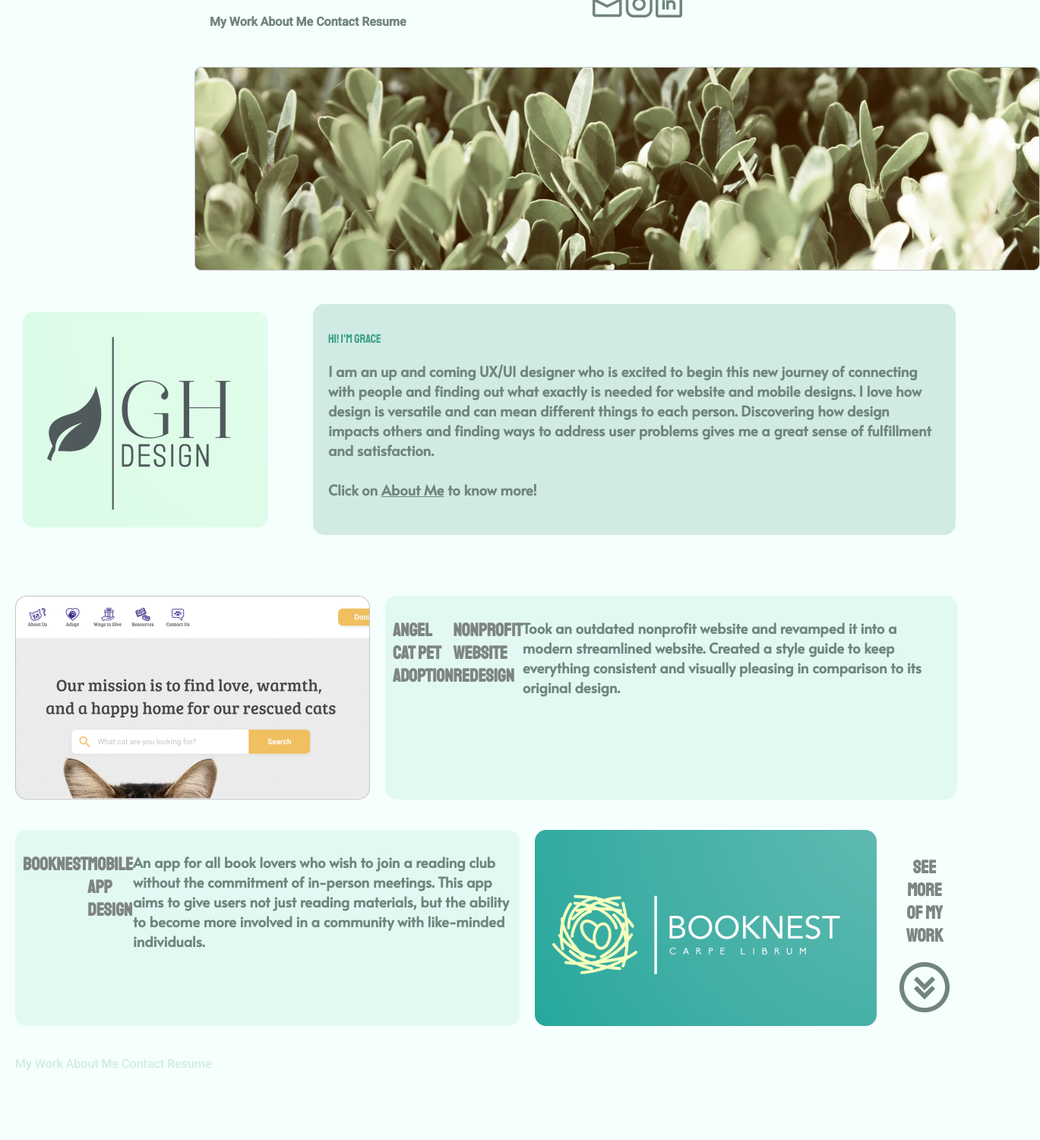
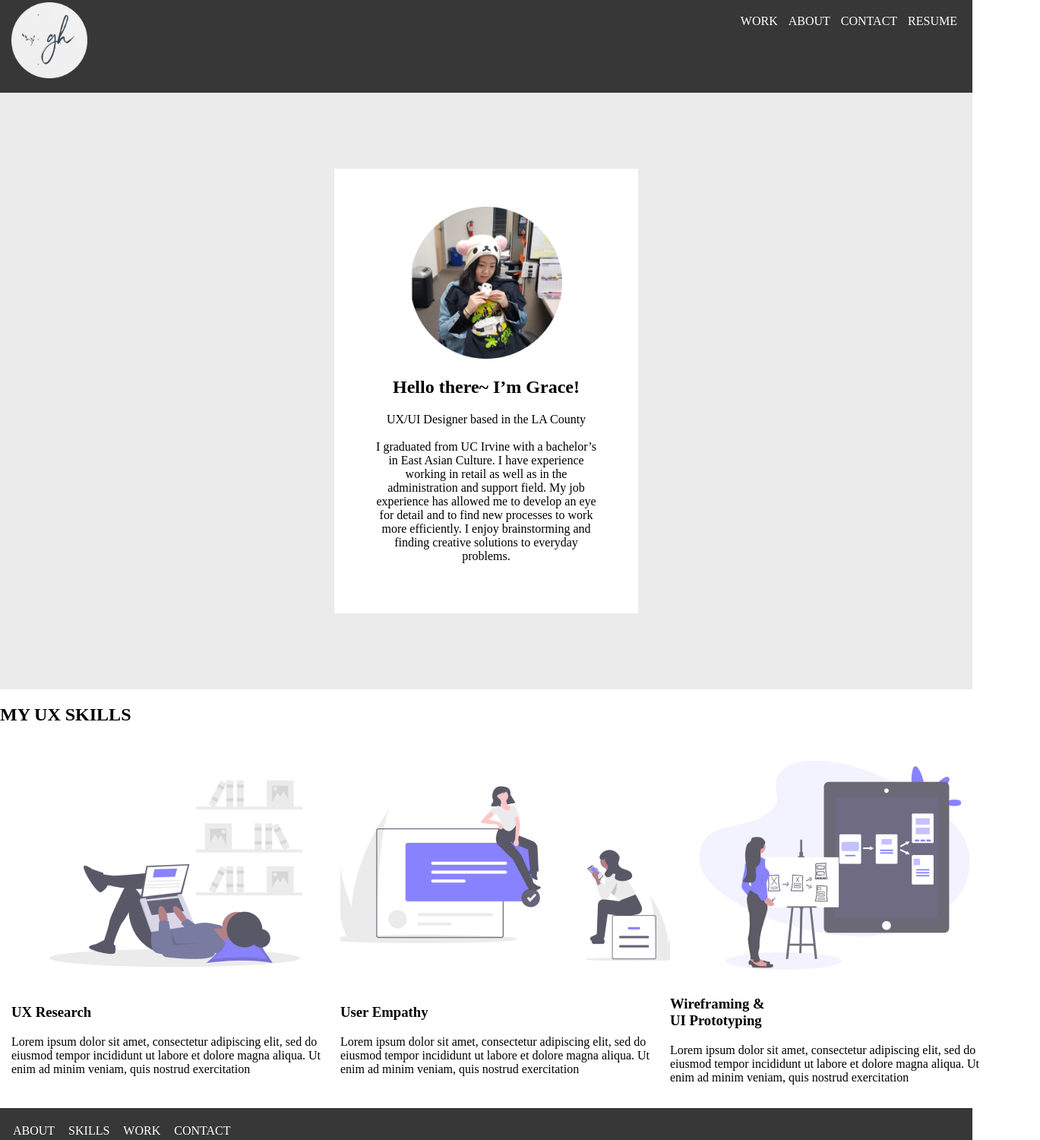
Before and after one commit to graceeha/UX_UI_HW_18_02, a plain HTML site: page index.html in a window 1280 px wide. Shown: the part 12-1512 px from the top of the page at 76% size, 1369 px wide, since content can reach past the window. Before the commit the page ends 1441 px from the top, so only its background shows below. Drawn offline with Linux system fonts and the light colour scheme.

Commit message:
revision

```diff
--- a/css/style.css
+++ b/css/style.css
@@ -1,154 +1,62 @@
 body {
-    background-color: #F5FFFD;
-    margin: auto;
-    max-width: 1500px;
+  margin: 0;
 }
-div {
-   border-radius: 15px;
-   display: block;
-   padding: 20px;
+header {
+  background-color: #373738;
+  padding: 15px;
 }
-.bottomLine {
-    display: block;
-    margin: auto;
-    border-bottom-color: #C4C4C4;
-    border-bottom: 2px;
+header ul {
+  float: right;
+  color: white;
 }
-/*Formatting header navigation*/
-ul {
-    list-style-type: none;
-    margin: 0;
-    padding: 0;
-  }
-li {
-    display: inline;
+header li {
+  display: inline-block;
+  padding: 0px 5px;
 }
-#navigation {
-    display: flex;
-    flex-direction: row;
-    margin: 0px 20%;
-    border-bottom: 5px;
-    border-color: #70857F;
-    /*
-    display: inline-block;
-    vertical-align: top;
-    */
+header p {
+  display: inline-block;
 }
-#navigation .navBar {
-    font-weight: 100;
+.heroImg {
+  background-color: #EBEBEB;
+  padding: 100px 15px;
 }
-.icons {
-    float: right;
-    position: absolute;
-    right: 200px;
-    width: 300px;
-    padding: 0px;
+.content {
+  max-width: 300px;
+  margin: 0 auto;
+  padding: 50px;
+  background-color: #FFFFFF;
+  text-align: center;
 }
-p.icons a>img {
-    margin-left: 50px;
+button {
+  padding: 15px;
+  background-color: #373738;
+  color: white;
+  font-size: 15px;
+  border-radius: 4px;
 }
 
-/*Formatting intro div*/
-#hpBanner {
-    display: block;
-    margin-left: auto;
-    margin-right: auto;
-    width: 60%;
-}
-.intro {
-    display: flex;
-    flex-direction: row;
-    padding: 10px;
-    margin: 10px;
-
-}
-.logoGh {
-    display: flex;
-    background-color: none;
-    padding: 10px;
-    width: 30%;
-}
-
-.hello {
-    background-color: #D1EBE4;
-    width: 65%;
-}
-
-/*Formatting case studies*/
-.angelCat {
-    display: flex;
-    flex-direction: row;
-    padding: 10px;
-}
-.acLogo {
-    display: flex;
-    background-color: none;
-    padding: 10px;
-    width: 40%;
-}
-.acDescrip {
-    display: flex;
-    flex-direction: row;
-    padding: 10px;
-    margin: 10px;
-    background-color: #E2F9F3;
-}
-
-.bookNest {
-    display: flex;
-    flex-direction: row;
-    padding: 10px;
-}
-.bnDescrip {
-    display: flex;
-    flex-direction: row;
-    padding: 10px;
-    margin: 10px;
-    justify-content: right;
-    background-color: #E2F9F3;
-}
-.bnLogo {
-    display: flex;
-    background-color: none;
-    padding: 10px;
-    width: 40%;
-}
-
-/*Formatting See More Work*/
-.seeMore {
-    text-align: center;
-    margin: auto;
+/*UX SKILLS*/
+.flexContainer {
+  padding: 15px;
+  display: flex;
 
 }
 
-
-/*Formatting footer navigation*/
+.flexChildren {
+  align-content: center;
+}
 
 
-/*TYPOGRAPHY*/
-h1 {
-    font-family: 'Roboto', sans-serif;
-    font-size: medium;
-    color: #70857F;
-    size: medium;
+footer {
+  background-color: #373738;
+  padding: 5px;
+  color: white;
 }
-h2 {
-    font-family: 'Staatliches', cursive;
-    color: #7E8583;
-    size: medium;
+footer ul {
+  list-style: none;
+  padding-left: 5px;
 }
-h3 {
-    font-family: 'Alata', sans-serif;
-    size: 18px;
-    color: #70857F;
+footer li {
+  display: inline-block;
+  padding: 0px 7px;
 }
-.hiName {
-    font-family: 'Staatliches',cursive;
-    color: #3A9F85;
-    size: large;
-}
-.navFooter {
-    font-family:'Roboto', sans-serif;
-    font-size: medium;
-    color: #D1EBE4;
-}
--- a/index.html
+++ b/index.html
@@ -1,102 +1,56 @@
 <!DOCTYPE html>
-<html lang="en">
+<html>
+  <head>
+    <title>Homework 18</title>
     <link href="css/style.css" type="text/css" rel="stylesheet">
-<link href="https://fonts.googleapis.com/css2?family=Alata&family=Roboto:wght@500&family=Staatliches&display=swap" rel="stylesheet">
-
-<head>
-    <meta charset="UTF-8">
-    <meta name="viewport" content="width=device-width, initial-scale=1.0">
-    <title>Hi! I'm Grace</title>
   </head>
-
   <body>
-    <header id="navigation">
-        <div class="navBar">
-            <h1>
+    <header>
+      <img src="images/logogh.png" style="width:100px;height:100px;">
       <ul>
-                    <li><a>My Work</a></li>
-                    <li><a>About Me</a></li>
-                    <li><a>Contact</a></li>
-                    <li><a>Resume</a></li>
+        <li>WORK</li>
+        <li>ABOUT</li>
+        <li>CONTACT</li>
+        <li>RESUME</li>
       </ul>
-            </h1>
-        </div>
-        <div class="icons">
-            <img src="images/EmailIcon.png">
-            <img src="images/InstagramIcon.png">
-            <img src="images/LinkedInicon.png">
-        </div>
     </header>
-    <section>
-        <div id="hpBanner">
-            <img src="images/Homepagetopimage.png" class="center">
+    <section class="heroImg">
+      <div class="content">
+        <img src="images/selfiefunkopop.png" style="width:200px;height:200px;">
+        <h1>Hello there~ I’m Grace!</h1>
+        <p>UX/UI Designer based in the LA County<br><br>I graduated from UC Irvine with a bachelor’s in East Asian Culture. I have experience working in retail as well as in the administration and support field. My job experience has allowed me to develop an eye for detail and to find new processes to work more efficiently. I enjoy brainstorming and finding creative solutions to everyday problems. </p>
+    <!-- EXCLUDE
+    <button>Download Resume</button>
+-->
       </div>
     </section>
     <section>
-        <div class="intro">
-            <div class="logoGh">
-                <img src="images/GHDesignstemplogo.png">
+        <h1>MY UX SKILLS</h1>
+        <div class="flexContainer">
+            <div class="flexChildren">
+                <img src="images/undraw_researching_22gp 1.png">
+                <h3>UX Research</h3>
+                <p>Lorem ipsum dolor sit amet, consectetur adipiscing elit, sed do eiusmod tempor incididunt ut labore et dolore magna aliqua. Ut enim ad minim veniam, quis nostrud exercitation</p>
             </div>
-            <div class="hello">
-                    <p class="hiName">Hi! I'm Grace</p>
-                    <h3>I am an up and coming UX/UI designer who is excited to begin this new journey of connecting with people
-                        and finding out what exactly is needed for website and mobile designs. I love how design is versatile
-                        and can mean different things to each person. Discovering how design impacts others and finding ways to
-                        address user problems gives me a great sense of fulfillment and satisfaction.
-                        <br><br>
-                        Click on <u>About Me</u> to know more!</h3>
+            <div class="flexChildren">
+                <img src="images/undraw_social_interaction_cy9i 1.png">
+                <h3>User Empathy</h3>
+                <p>Lorem ipsum dolor sit amet, consectetur adipiscing elit, sed do eiusmod tempor incididunt ut labore et dolore magna aliqua. Ut enim ad minim veniam, quis nostrud exercitation</p>
             </div>
-        </div>
-
-        </div>
-    </section>
-    <section>
-        <div class="bottomLine">
-
-        </div>
-    </section>
-    <section>
-        <div class="angelCat">
-            <div class="acLogo">
-                <img src="images/AngelCatThumbnail.png">
-            </div>
-            <div class="acDescrip">
-                <h2>ANGEL CAT PET ADOPTION</h2>
-                <h2 class="smallH2">NONPROFIT WEBSITE REDESIGN</h2>
-                <h3>Took an outdated nonprofit website and revamped it into a modern streamlined website. Created a
-                    style guide to keep everything consistent and visually pleasing in comparison to its original
-                    design.</h3>
-            </div>
-        </div>
-        <div class="bookNest">
-            <div class="bnDescrip">
-                <h2>BOOKNEST</h2>
-                <h2 class="smallH2">MOBILE APP DESIGN</h2><br>
-                <h3>An app for all book lovers who wish to join a reading club without the commitment of in-person
-                    meetings. This app aims to give users not just reading materials, but the ability to become more
-                    involved in a community with like-minded individuals.</h3>
-
-            </div>
-            <div class="bnLogo">
-                <img src="images/BooknestThumbnail.png">
-            </div>
-
-            <div class="seeMore">
-                <h2>SEE MORE OF MY WORK</h2>
-                <img src="images/SeeMoreiChevronArrow.png">
+            <div class="flexChildren">
+                <img src="images/undraw_prototyping_process_rswj 1.png">
+                <h3>Wireframing & <br>UI Prototyping</h3>
+                <p>Lorem ipsum dolor sit amet, consectetur adipiscing elit, sed do eiusmod tempor incididunt ut labore et dolore magna aliqua. Ut enim ad minim veniam, quis nostrud exercitation</p>
             </div>
         </div>
     </section>
-    <footer class="navFooter">
-        <div id="footer">
+    <footer>
       <ul>
-                <li><a>My Work</a></li>
-                <li><a>About Me</a></li>
-                <li><a>Contact</a></li>
-                <li><a>Resume</a></li>
+        <li>ABOUT</li>
+        <li>SKILLS</li>
+        <li>WORK</li>
+        <li>CONTACT</li>
       </ul>
-        </div>
     </footer>
   </body>
-
 </html>
```
Also changed, not shown: images/logogh.png (added). Lines whose indentation alone changed are shown as unchanged.
